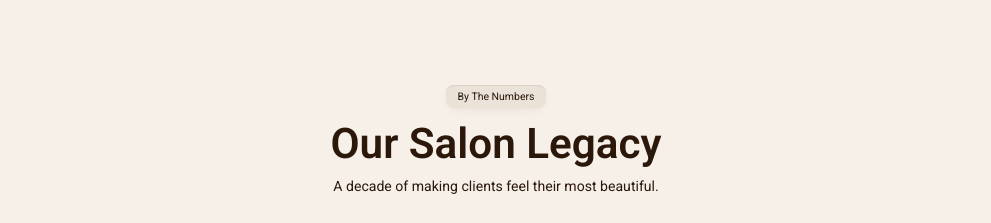
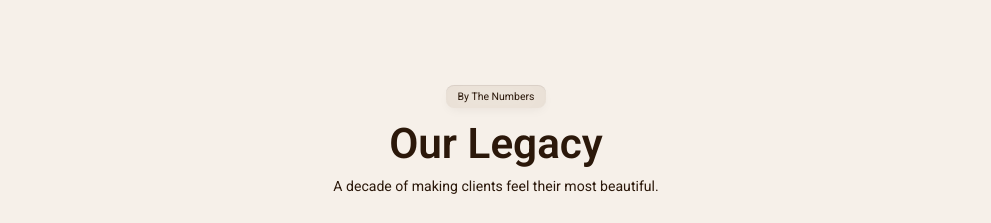
Before and after one commit to dmytro-webild/c6d2618f-712b-46b7-b530-f7b38e4d023d, a React (Vite) app: page / in a window 1280 px wide. Shown: the part 2920-3143 px from the top of the page, without its empty margins (144-1135 px from the left). Built offline with nearby package versions, Linux system fonts and the light colour scheme; a web font is replaced by a local one.

Commit message:
Update src/pages/HomePage/sections/Metrics.tsx

```diff
--- a/src/pages/HomePage/sections/Metrics.tsx
+++ b/src/pages/HomePage/sections/Metrics.tsx
@@ -11,7 +11,7 @@ export default function MetricsSection(): React.JSX.Element {
             <SectionErrorBoundary name="metrics">
               <MetricsIconCards
                 tag="By The Numbers"
-                title="Our Salon Legacy"
+                title="Our Legacy"
                 description="A decade of making clients feel their most beautiful."
                 metrics={[
                   { icon: "Sparkles", title: "Happy Clients", value: "15,000+" },
```
